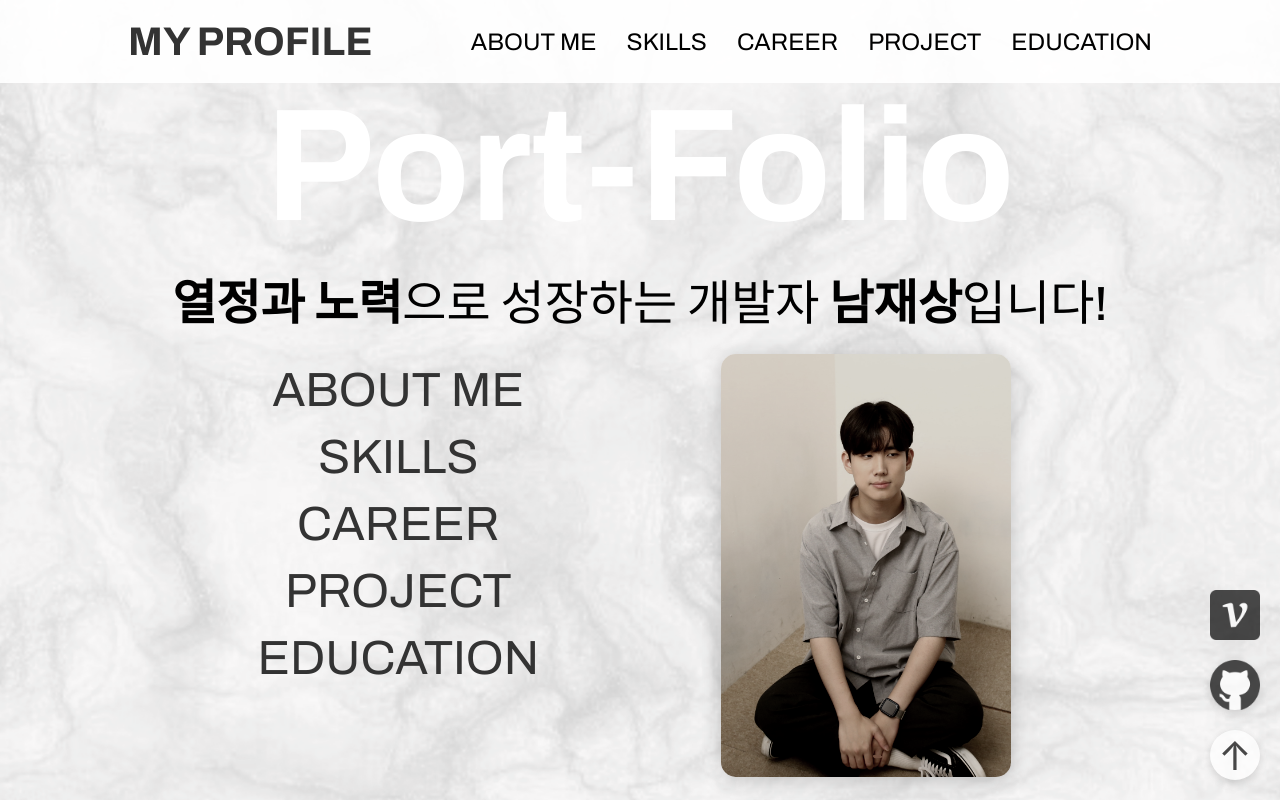
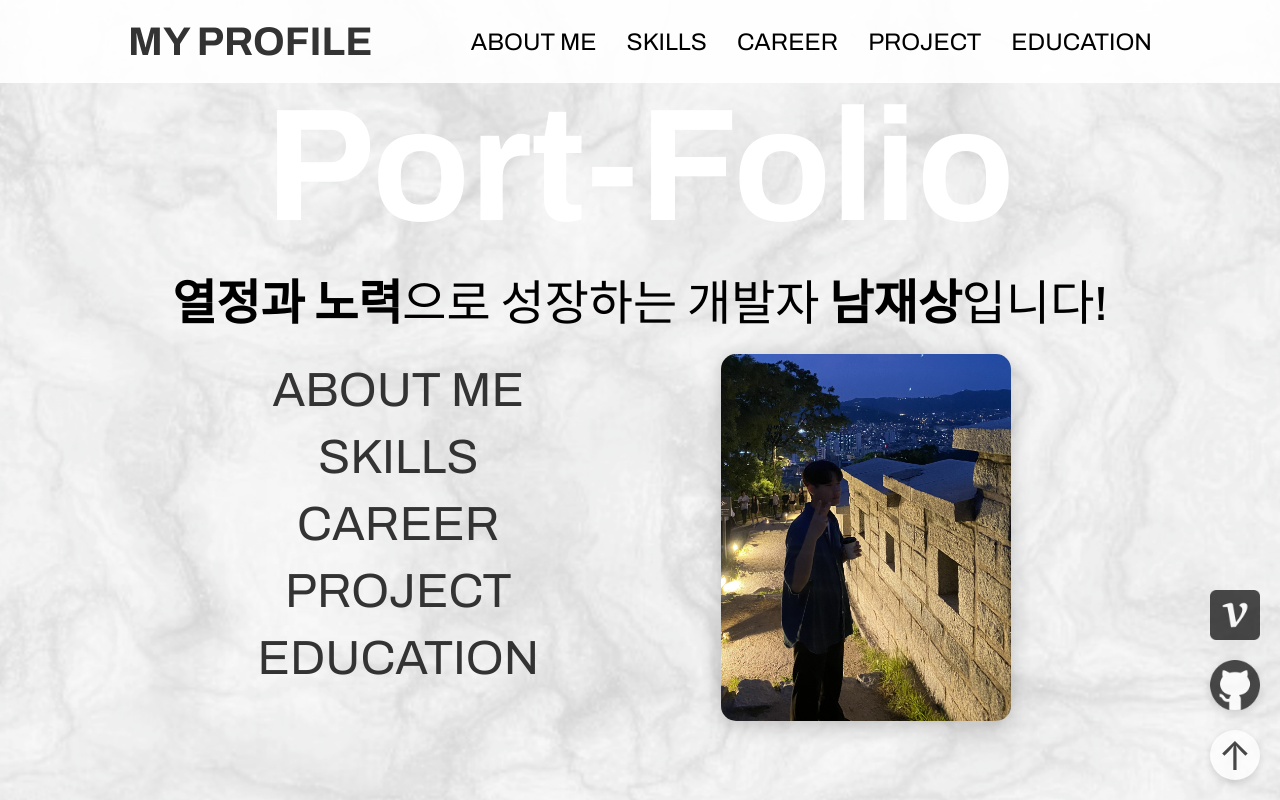
Before and after one commit to Jaesang98/jsnam_portfolio, a React (Create React App) app: page / in a window 1280 px wide. Built offline with nearby package versions, Linux system fonts and the light colour scheme.

Commit message:
프로필 사진 변경

```diff
--- a/public/index.html
+++ b/public/index.html
@@ -2,7 +2,7 @@
 <html lang="en">
   <head>
     <meta charset="utf-8" />
-    <link rel="icon" href="%PUBLIC_URL%/favicon2.ico" />
+    <link rel="icon" href="%PUBLIC_URL%/favicon3.ico" />
     <meta name="viewport" content="width=device-width, initial-scale=1" />
     <meta name="theme-color" content="#000000" />
     <meta
--- a/src/assets/css/global.scss
+++ b/src/assets/css/global.scss
@@ -729,7 +729,7 @@ iframe {
 .profile-profileImg {
   max-width: 60%;
   height: auto; /* 높이 자동 조정 */
-  filter: brightness(0.8) contrast(1.2) grayscale(0.5);
+  // filter: brightness(0.8) contrast(1.2) grayscale(0.5);
   border-radius: 15px;
   box-shadow: 0 4px 20px rgba(0, 0, 0, 0.2);
 }
--- a/src/pages/MAIN/HOME_PROFILE.js
+++ b/src/pages/MAIN/HOME_PROFILE.js
@@ -1,4 +1,4 @@
-import profileImg from "../../assets/img/profileImg1.jpg";
+import profileImg from "../../assets/img/profileImg3.jpg";
 import Header from "../component/Header";
 
 function HOME_PROFILE({ scrollToElement }) {
```
Also changed, not shown: src/assets/img/profileImg3.jpg (added), 1 other file (tests, documents, lock files or other folders).
